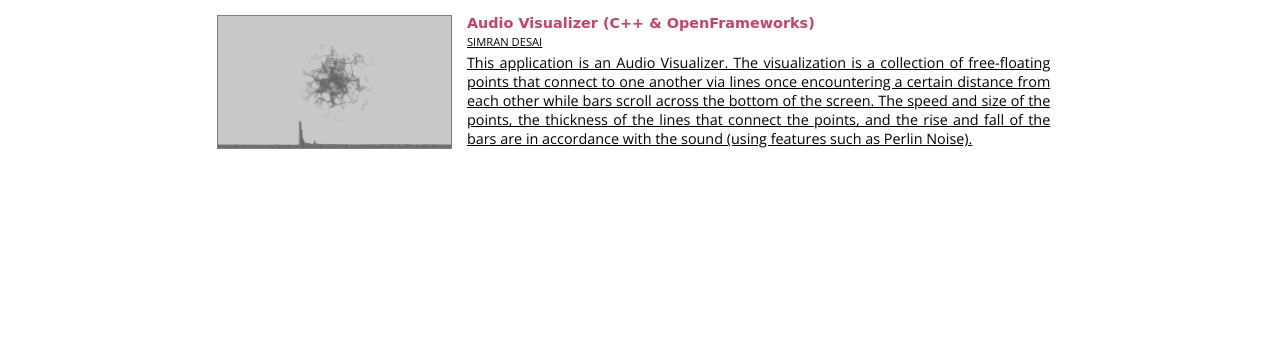
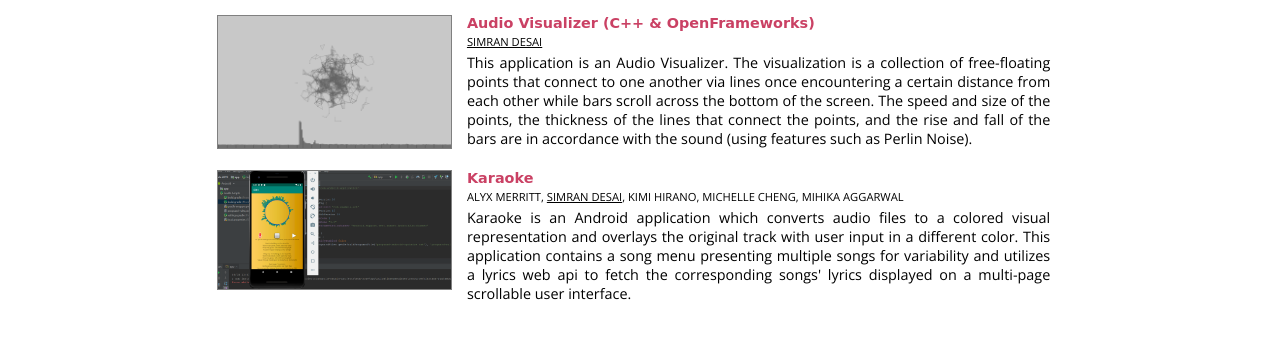
Before and after one commit to sdesai51/sdesai51.github.io, a plain HTML site: page projects.html in a window 1280 px wide. Shown: the part 152-490 px from the top of the page. Drawn offline with nearby package versions, Linux system fonts and the light colour scheme; a web font is replaced by a local one.

Commit message:
updated projects and resume

```diff
--- a/projects.html
+++ b/projects.html
@@ -28,13 +28,26 @@
 				  	</div>
 					<div class="project-text">
 						<div class="project-title"><a href="https://github.com/sdesai51/audiovisualizer">Audio Visualizer (C++ & OpenFrameworks)</a></div>
-					 	<div class="project-authors"><u>Simran Desai</div>
+					 	<div class="project-authors"><u>Simran Desai</u></div>
 						<div class="project-description">This application is an Audio Visualizer. The visualization is a collection of free-floating points
 						that connect to one another via lines once encountering a certain distance from each other while bars scroll across the bottom of the screen.
 						The speed and size of the points, the thickness of the lines that connect the points, and the rise and fall of the bars
 						are in accordance with the sound (using features such as Perlin Noise).</div>
 					</div>
 			 </div>
+			 <div class="project-entry">
+					<div class="project-image">
+						<img src="assets/karaokevisualizer.png" alt="karaokevisualizer preview image"/>
+				  	</div>
+					<div class="project-text">
+						<div class="project-title"><a href="https://github.com/AlyxJM/EOH_2019">Karaoke</a></div>
+					 	<div class="project-authors">Alyx Merritt, <u>Simran Desai</u>, Kimi Hirano, Michelle Cheng, Mihika Aggarwal </div>
+						<div class="project-description">Karaoke is an Android application which converts audio files to a colored visual representation
+						and overlays the original track with user input in a different color. This application contains a song menu presenting
+						multiple songs for variability and utilizes a lyrics web api to fetch the corresponding songs' lyrics displayed on a multi-page
+						scrollable user interface. </div>
+					</div>
+			  </div>
 		</div>
 	</main>
 </body>
```
Also changed, not shown: index.html (+13 -0 lines), assets/karaokevisualizer.png (added), assets/simranresume.JPG.
